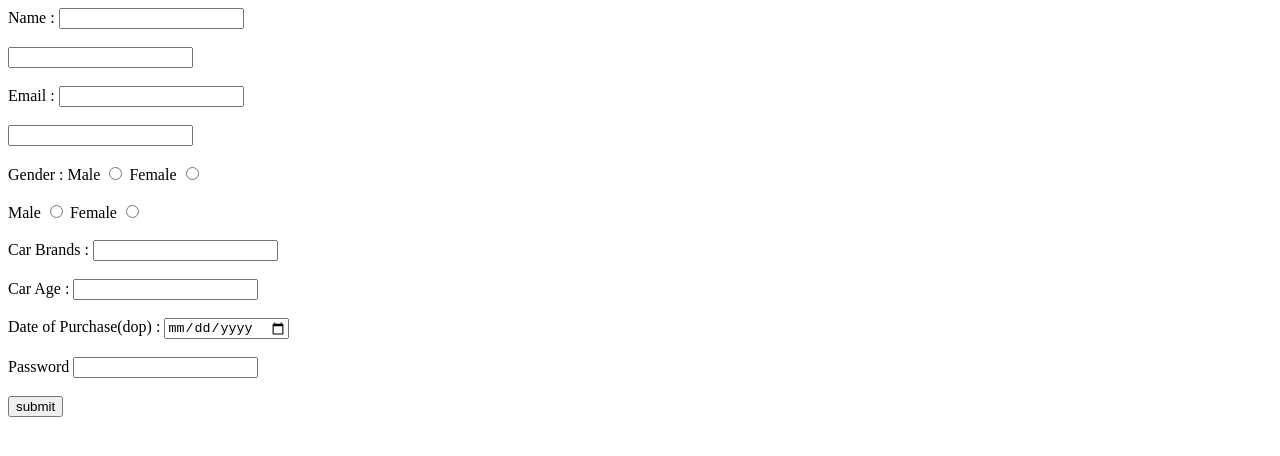
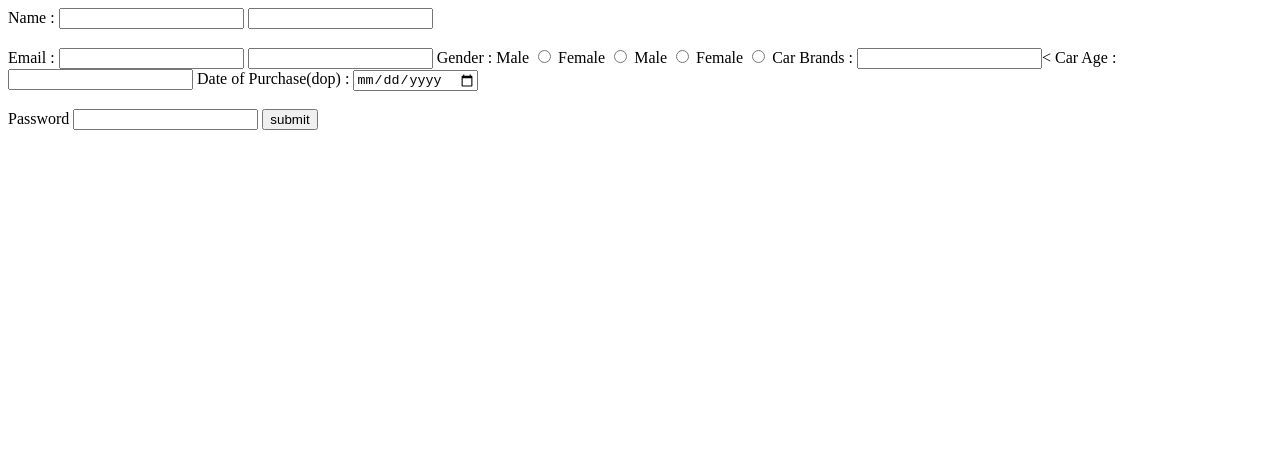
Before and after one commit to acciojob/car-insurance-form-prudhvigana, a website: page main.html in a window 1280 px wide. Drawn offline with Linux system fonts and the light colour scheme.

Commit message:
created a submission

```diff
--- a/main.html
+++ b/main.html
@@ -10,33 +10,30 @@
 	<!-- the entire body must be written by student -->
 	<form>
 		<label id=#name>Name : </label>
-		<input type="text" id="#name" name="username"  ><br><br>
+		<input type="text" id="#name" name="username"  >
 		<input type="text" id="#name" name="username" required ><br><br>
 		<label id="#email">Email : </label>
-		<input type="email" id="#email"  ><br><br>
-		<input type="email" id="#email" required ><br><br>
-		<owner>Gender : </owner>
+		<input type="email" id="#email"  >
+		<input type="email" id="#email" required >
+		<label>Gender : </label>
 		<label id="male">Male</label>
 		<input type="radio" name="gender" id="male">
 		<label id="female">Female</label>
-		<input type="radio" name="gender" id="female"><br><br>
+		<input type="radio" name="gender" id="female">
 		<label id="#male">Male</label>
 		<input type="radio" name="gender" id="#male">
 		<label id="#female">Female</label>
-		<input type="radio" name="gender" id="#female"><br><br>
+		<input type="radio" name="gender" id="#female">
 		<label id="#cars">Car Brands : </label>
-		<input type="text" id="#cars"><br><br>
+		<input type="text" id="#cars"><
 		<label id="#carage">Car Age : </label>
-		<input type="number" id="#carage"><br><br>
+		<input type="number" id="#carage">
 		<label id="#dop">Date of Purchase(dop) : </label>
 		<input type="date" id="#dop"><br><br>
 		<label id="password">Password</label>
-		<input type="password" id="password"><br><br>
+		<input type="password" id="password">
 		<button type="submit" form="form1" value="">submit</button>
-
-
-
-	</form>
+		</form>
     <script type="text/javascript" src="./script.js">
 </script>
 
```
